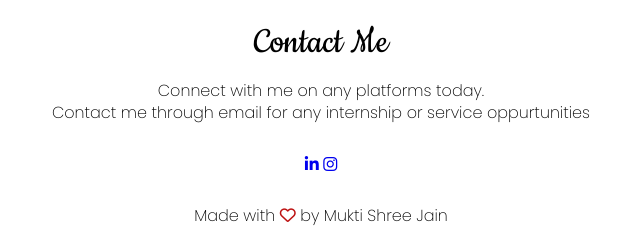
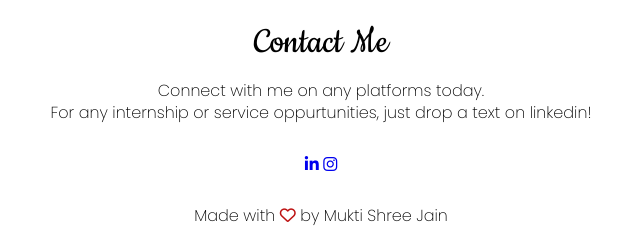
Before and after one commit to muktishreejain/protfolioproject, a plain HTML site: page index.html in a window 1280 px wide. Shown: the part 2812-3052 px from the top of the page, 319-959 px from the left. Drawn offline with Linux system fonts and the light colour scheme.

Commit message:
Update index.html

```diff
--- a/index.html
+++ b/index.html
@@ -103,7 +103,7 @@
         <section class="footer">
             <h4>Contact Me</h4>
 
-            <p>Connect with me on any platforms today.<br>Contact me through email for any internship or service oppurtunities</p>
+            <p>Connect with me on any platforms today.<br> For any internship or service oppurtunities, just drop a text on linkedin! </p>
             <div class="icons">
                 <a href="https://www.linkedin.com/in/mukti-shree-jain-929b44241/"><i class="fa-brands fa-linkedin-in"></i></a>
                 <a href="https://www.instagram.com/muk.tiiii/"><i class="fa-brands fa-instagram"></i></a>
```
